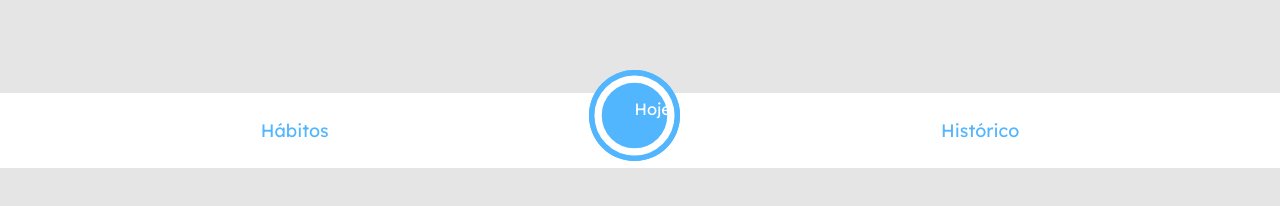
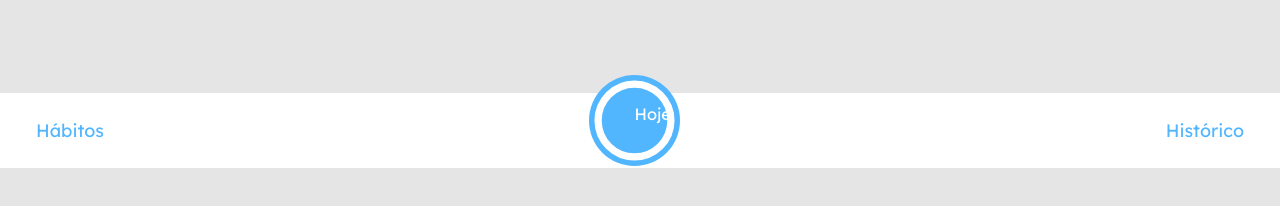
Before and after one commit to AndreHilario/Projeto11-Trackit, a React (Create React App) app: page /habitos in a window 1280 px wide. Shown: the part 632-838 px from the top of the page. Built offline with nearby package versions, Linux system fonts and the light colour scheme.

Commit message:
Menu changes(missing centralize "Hoje"

```diff
--- a/src/components/Menu.js
+++ b/src/components/Menu.js
@@ -1,14 +1,20 @@
 import styled from "styled-components";
 import { buildStyles, CircularProgressbar } from "react-circular-progressbar";
+import { Link, useNavigate } from "react-router-dom";
 
 export default function Menu() {
+
+    const navigate = useNavigate();
+
     return (
         <MenuContainer>
+            <Link to={"/habitos"}>
                 <p>Hábitos</p>
-        <span>
+            </Link>
+            <ProgressContainer onClick={() => navigate("/hoje")}>
                 <CircularProgressbar
                     value={100}
-                text={`Hoje`}
+                    text="Hoje"
                     background
                     backgroundPadding={6}
                     styles={buildStyles({
@@ -16,18 +22,17 @@ export default function Menu() {
                         textColor: "#FFFFFF",
                         pathColor: "#FFFFFF",
                         textSize: 18,
-                    pathTransitionDuration: 0.5,
-                    display: "flex",
-                    justifyContent: "center",
-                    alignItems: "center"
+                        trailColor: "transparent",
                     })} />
-            </span>
+            </ProgressContainer>
+            <Link to={"/historico"}>
                 <p>Histórico</p>
+            </Link>
         </MenuContainer>
     )
 }
 
-const MenuContainer = styled.div`
+const MenuContainer = styled.footer`
     background-color: #FFFFFF;
     width: 100%;
     height: 75px;
@@ -36,21 +41,27 @@ const MenuContainer = styled.div`
     justify-content: space-between;
     margin: 0 auto;
     font-family: 'Lexend Deca', sans-serif;
-
     position: fixed;
     bottom: 0;
     p {
+        font-style: normal;
+        font-weight: 400;
         font-size: 18px;
+        line-height: 22px;
+        text-align: center;
         color: #52B6FF;
-        margin: 31px auto;
+        margin: 0 36px;
     }
-    span {
+    a {
+        text-decoration: none;
+    }
+`;
+
+const ProgressContainer = styled.span`
+    width: 91px;
+    height: 91px;
+    margin-bottom: 20px;
     display: flex;
     justify-content: center;
-        align-items: center;
-        background-color: #52b6ff;
-        width: 91px;
-        border-radius: 50%;
-        margin-bottom: 30px;
-  }
-`;
+
+`
--- a/src/pages/RegisterPage/styled.js
+++ b/src/pages/RegisterPage/styled.js
@@ -45,6 +45,6 @@ export const Dots = styled.div`
     width: 51px;
     height: 13px;
     position: absolute;
-    left: 180px;
+    left: 165px;
     top: 475px;
 `;
```
Lines whose indentation alone changed are shown as unchanged.
